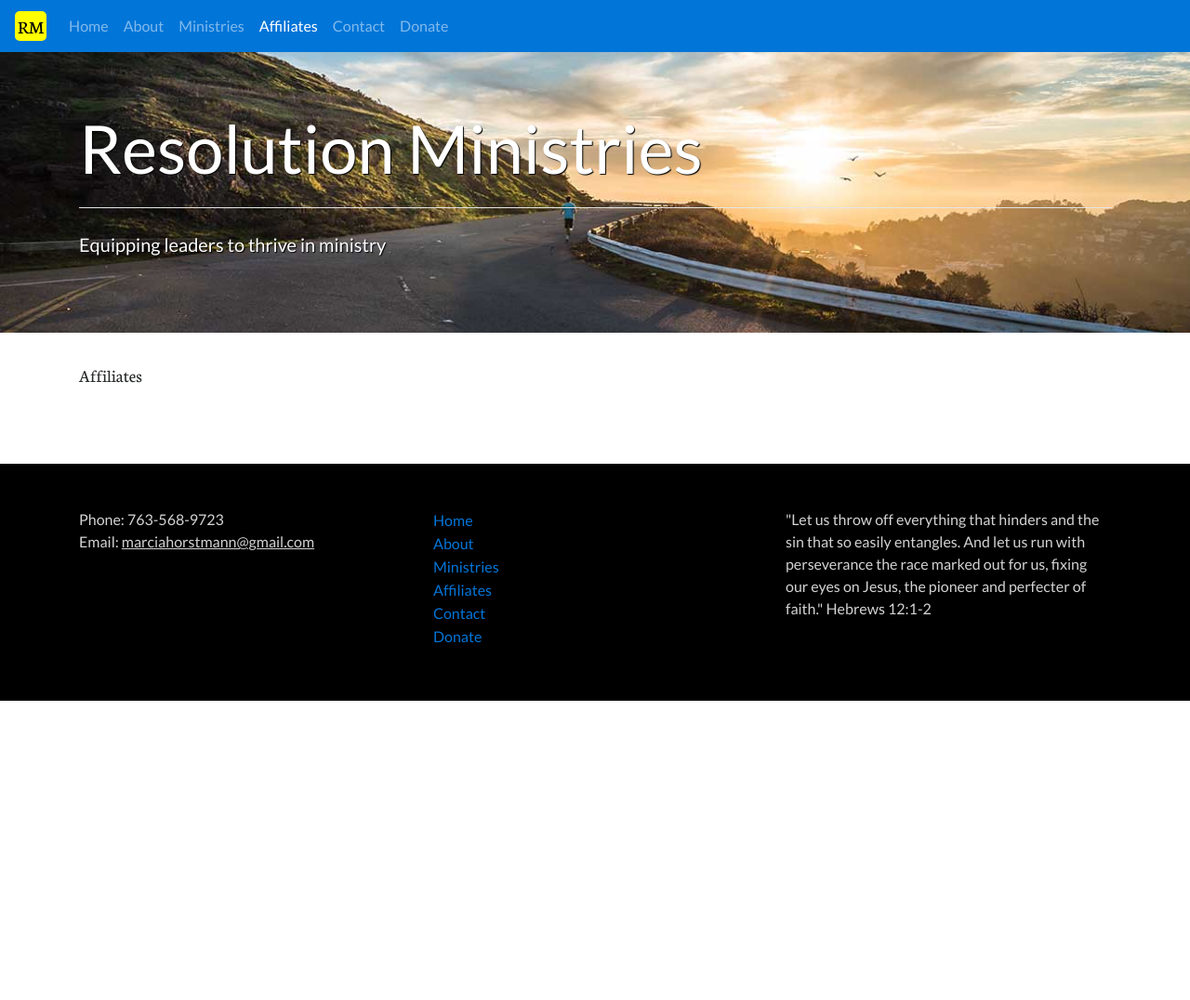
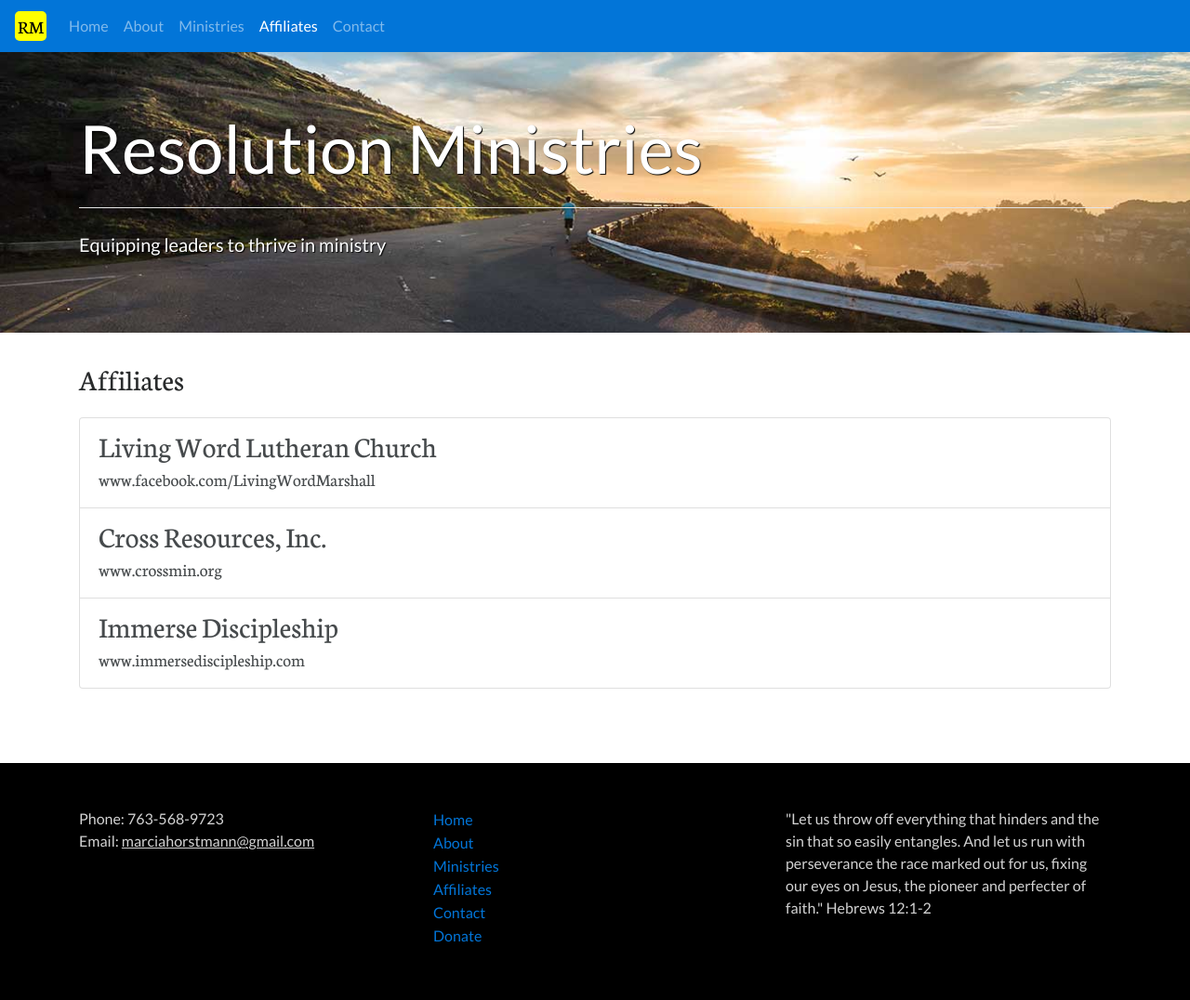
Before and after one commit to horstmannd/resolutionministries, a Jekyll site: the page built from affiliates/index.html, in a window 1280 px wide. Shown: the whole page at 93% size. Built offline with Jekyll 4.4.1, drawn with Linux system fonts in a browser that asks for light colours; nearby versions of some CDN libraries; before the commit the page ends 900 px from its top, so only the background shows below that.

Commit message:
update affiliates and contact

```diff
--- a/_includes/nav.html
+++ b/_includes/nav.html
@@ -20,9 +20,9 @@
       <li class="nav-item{% if page.title == 'Contact' %} active{% endif %}">
         <a class="nav-link" href="{{ site.baseurl }}/contact/">Contact{% if page.title == 'Contact' %} <span class="sr-only">(current)</span>{% endif %}</a>
       </li>
-      <li class="nav-item{% if page.title == 'Donate' %} active{% endif %}">
+      <!--<li class="nav-item{% if page.title == 'Donate' %} active{% endif %}">
         <a class="nav-link" href="{{ site.baseurl }}/donate/">Donate{% if page.title == 'Donate' %} <span class="sr-only">(current)</span>{% endif %}</a>
-      </li>
+      </li>-->
     </ul>
   </div>
 </nav>
--- a/about/index.html
+++ b/about/index.html
@@ -2,14 +2,14 @@
 layout: default
 title: About
 ---
-
-<div class="container hidden-sm-up test">
+<div class="container hidden-sm-up">
   <div class="row">
     <div class="col-xs-12">
       <div class="about text-center mb-3">
         <img class="about-pic mb-1 mt-2" src="{{ site.baseurl }}/img/about.jpg" alt="Picture of Marcia Horstmann">
         <span>Marcia Horstmann<br>Founder of Resolution Ministries</span>
       </div>
+      <h2>About Resolution Ministries</h2>
       <p>
         Raised on the mission field of Ethiopia by loving Christian parents, Marcia gave her heart to the Lord as a little girl, and soon made Jesus Christ the center of her affection and life direction.
       </p>
--- a/affiliates/index.html
+++ b/affiliates/index.html
@@ -2,7 +2,25 @@
 layout: default
 title: Affiliates
 ---
+<h2 class="mb-4">Affiliates</h2>
+<div class="list-group affiliates">
 
-    <p>
-      Affiliates
-    </p>
+  <a href="https://www.facebook.com/LivingWordMarshall/" class="list-group-item list-group-item-action flex-column align-items-start" target="_blank">
+    <div class="d-flex w-100 justify-content-between">
+      <h2 class="mb-1">Living Word Lutheran Church</h2>
+    </div>
+    <p class="mb-1">www.facebook.com/LivingWordMarshall</p>
+  </a>
+  <a href="http://www.crossmin.org/" class="list-group-item list-group-item-action flex-column align-items-start" target="_blank">
+    <div class="d-flex w-100 justify-content-between">
+      <h2 class="mb-1">Cross Resources, Inc.</h2>
+    </div>
+    <p class="mb-1">www.crossmin.org</p>
+  </a>
+  <a href="http://www.immersediscipleship.com/" class="list-group-item list-group-item-action flex-column align-items-start" target="_blank">
+    <div class="d-flex w-100 justify-content-between">
+      <h2 class="mb-1">Immerse Discipleship</h2>
+    </div>
+    <p class="mb-1">www.immersediscipleship.com</p>
+  </a>
+</div>
--- a/css/styles.css
+++ b/css/styles.css
@@ -73,6 +73,7 @@ blockquote {
 
 .nav-tabs {
 	font-family: 'Lato', sans-serif;
+	font-size: 1rem !important;
 }
 
 .tab-content {
@@ -81,6 +82,10 @@ blockquote {
 }
 .small-text {
 	font-size: .8rem !important;
+}
+
+.affiliates {
+
 }
 
 #main-footer {
--- a/ministries/index.html
+++ b/ministries/index.html
@@ -2,6 +2,7 @@
 layout: default
 title: Ministries
 ---
+<h2 class="mb-4">Ministries</h2>
 
 <!-- Nav tabs -->
 <ul class="nav nav-tabs hidden-sm-up small-text" role="tablist">
```
Also changed, not shown: other parts of about/index.html (+1 -0 lines), contact/index.html (+11 -3 lines).
